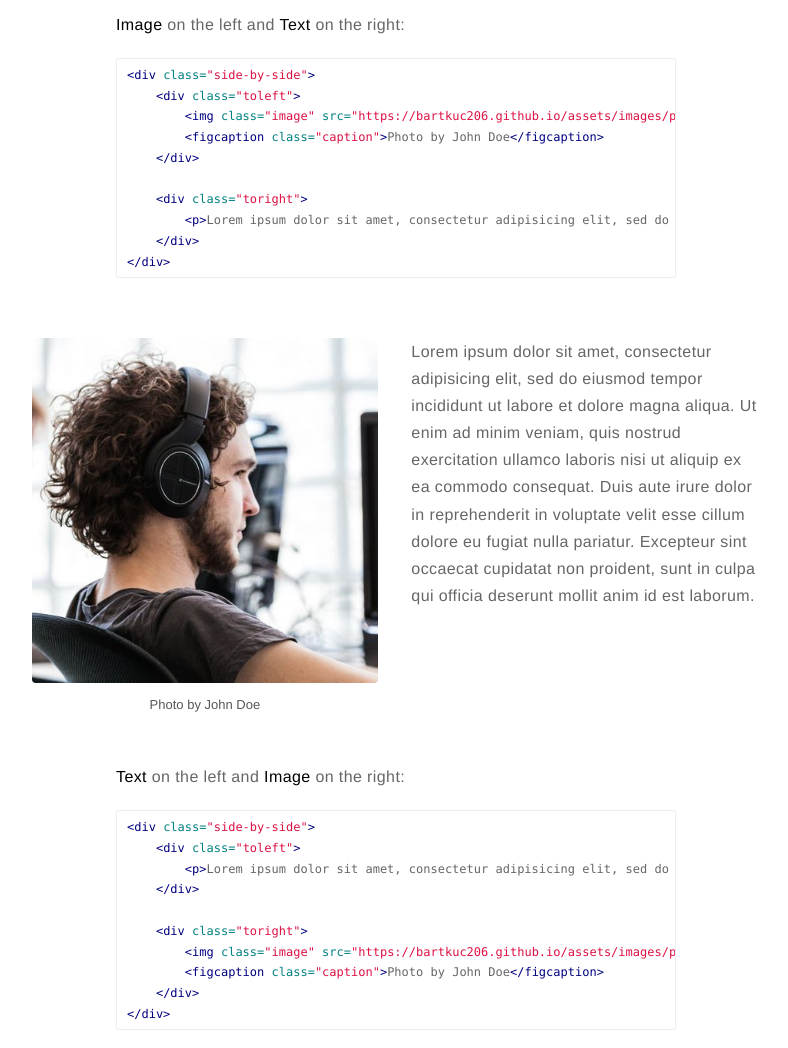
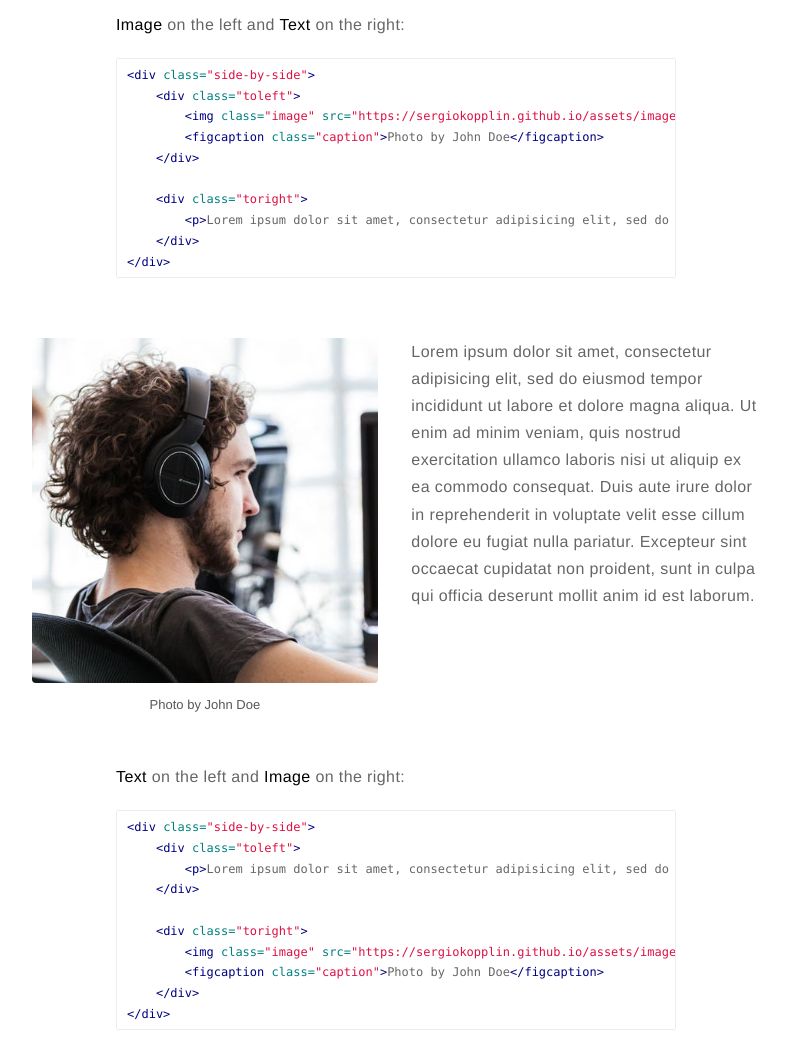
Before and after one commit to bartkuc206/sju, a Jekyll site: the page built from _posts/2015-02-24-markdown-extra-components.markdown, in a window 1280 px wide and 1400 px high, scrolled down 1070 px. Shown: the part 151-1199 px from the top of the window, without its empty margins (244-1032 px from the left). Built offline with Jekyll 4.4.1, drawn with Linux system fonts in a browser that asks for light colours; nearby versions of some CDN libraries; comment, search, counter and statistics services are not loaded; part of the change alters nothing that is shown.

Commit message:
Update _config.yml

```diff
--- a/_config.yml
+++ b/_config.yml
@@ -20,7 +20,7 @@ resume: true
 resume-external: true
 resume-url: https://google.com/?q=my+resume
 
-url: https://bartkuc206.github.io
+url: https://sergiokopplin.github.io
 # your url: https://USERNAME.github.io
 
 permalink: /:title/
```
